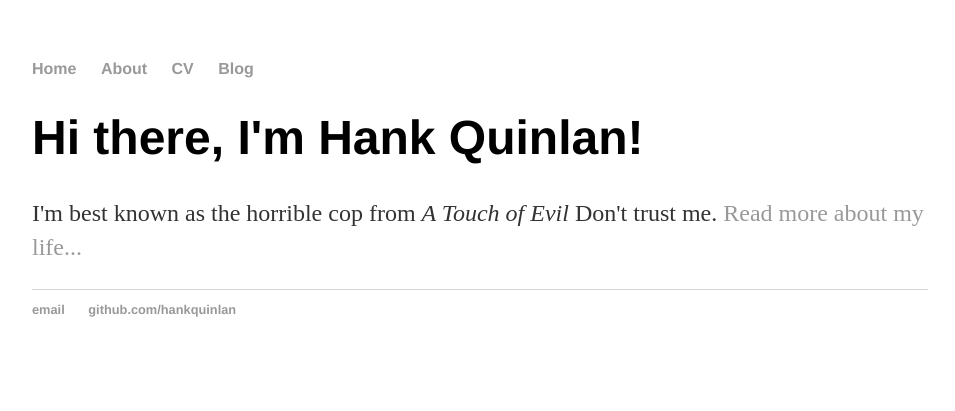
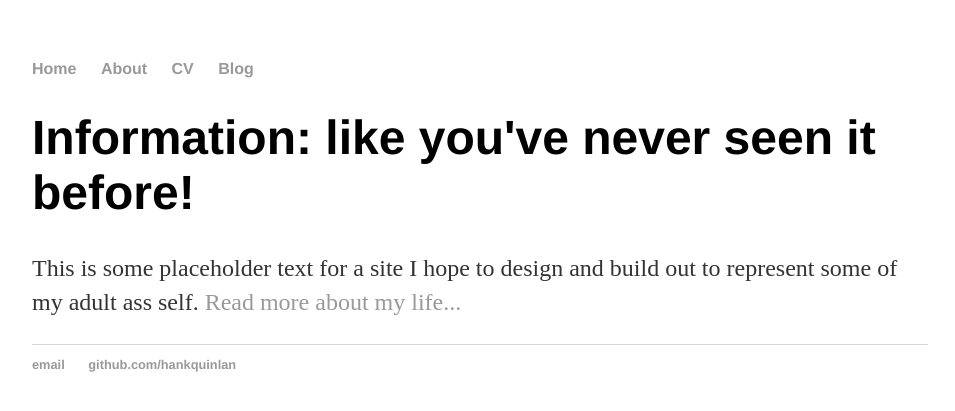
Before and after one commit to matthryknow/matthrynkow.github.io, a Jekyll site: the page built from index.html, in a window 1280 px wide. Shown: the top 411 px of the page, without its empty margins (160-1115 px from the left). Built offline with Jekyll 4.4.1, drawn with Linux system fonts in a browser that asks for light colours.

Commit message:
Update index.html

```diff
--- a/index.html
+++ b/index.html
@@ -1,8 +1,8 @@
 ---
 layout: default
-title: Test Quinlan, Test Cop
+title: Home Page Test
 ---
 <div class="blurb">
-	<h1>Hi there, I'm Hank Quinlan!</h1>
-	<p>I'm best known as the horrible cop from <em>A Touch of Evil</em> Don't trust me. <a href="/about">Read more about my life...</a></p>
+	<h1> Information: like you've never seen it before!</h1>
+	<p> This is some placeholder text for a site I hope to design and build out to represent some of my adult ass self. <a href="/about">Read more about my life...</a></p>
 </div><!-- /.blurb -->
```
